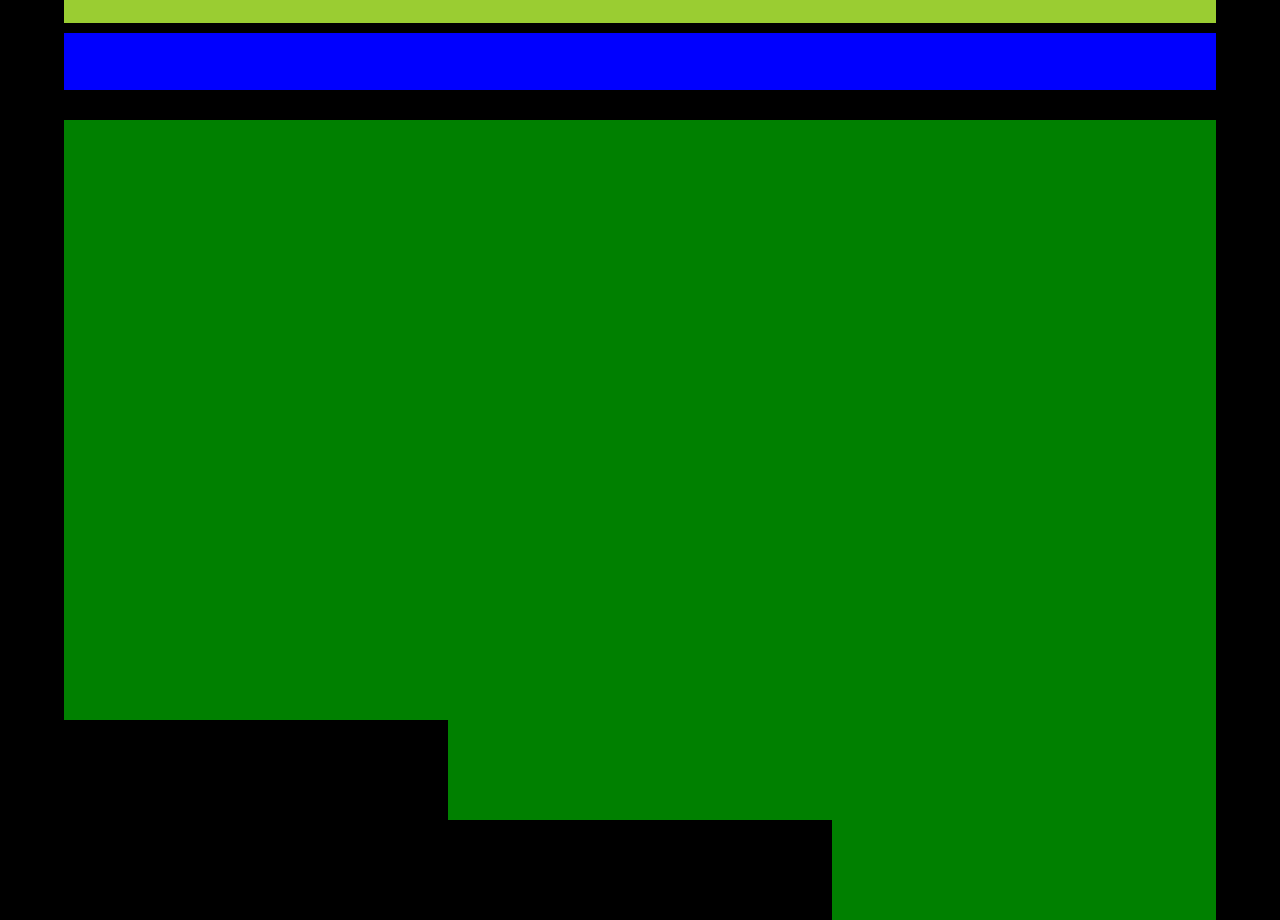
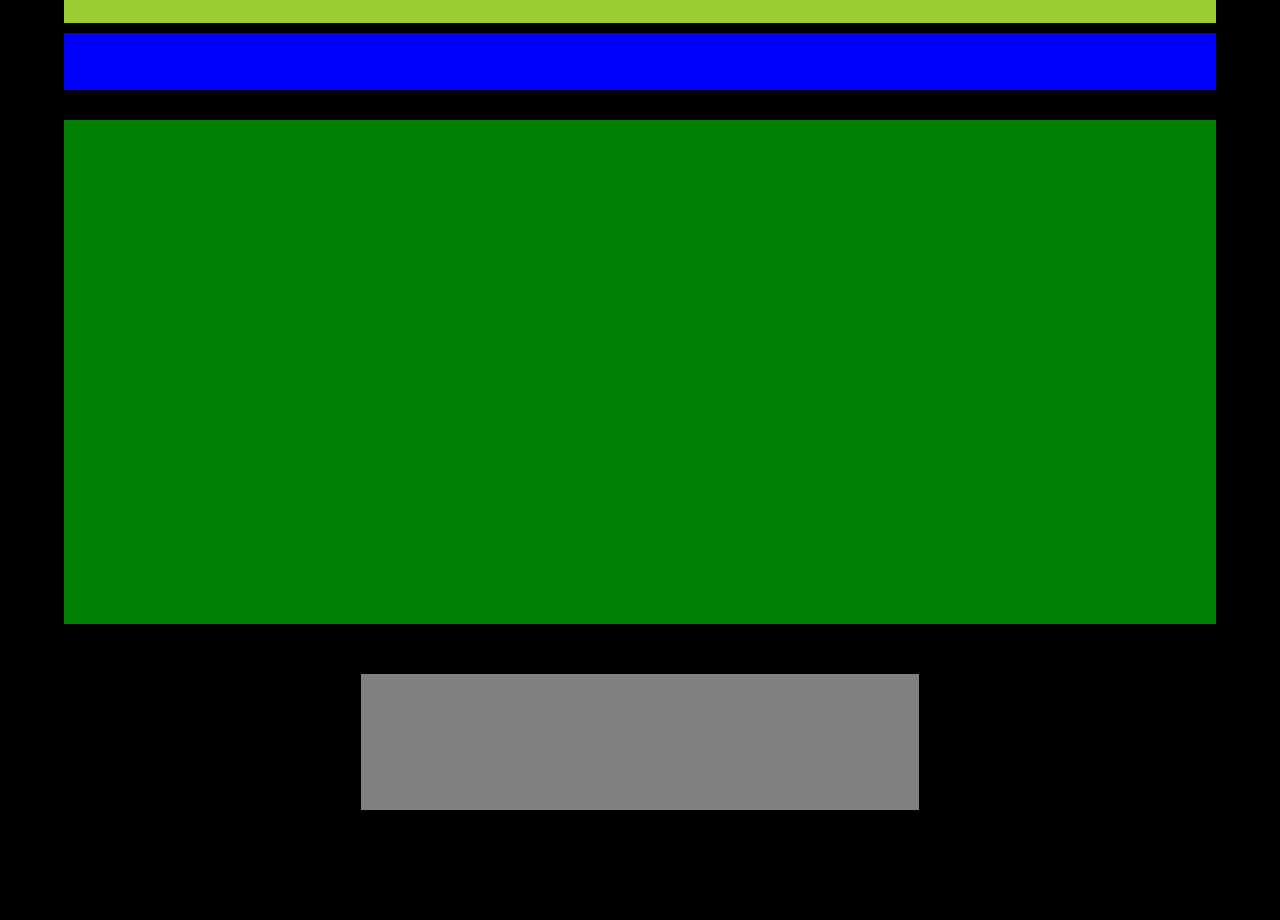
Before and after one commit to Jarelino/repair-design-project, a plain HTML site: page index.html in a window 1280 px wide. Shown: the part 7040-7960 px from the top of the page. After the commit the page ends 7850 px from the top, so only its background shows below. Drawn offline with Linux system fonts and the light colour scheme.

Commit message:
feat: add team

```diff
--- a/index.html
+++ b/index.html
@@ -149,14 +149,15 @@
             <div class="goal-steps__content"></div>
         </section>
 
-        <section class="design-progects">
-            <div class="design-progects__header"></div>
-            <div class="design-progects__description"></div>
-            <div class="design-progects__content">
-                <div class="design-progects__content_item team_item"></div>
-                <div class="design-progects__content_item team_item"></div>
-                <div class="design-progects__content_item team_item"></div>
+        <section class="team">
+            <div class="team__header"></div>
+            <div class="team__description"></div>
+            <div class="team__content">
+                <div class="team__content_item"></div>
+                <div class="team__content_item"></div>
+                <div class="team__content_item"></div>
             </div>
+            <div class="team__footer"></div>
         </section>
 
         <section></section>
--- a/main.scss
+++ b/main.scss
@@ -9,3 +9,4 @@
 @import "styles/main/fantasies";
 @import "styles/main/design_progects";
 @import "styles/main/goal_steps";
+@import "styles/main/team";
--- /dev/null
+++ b/styles/main/_team.scss
@@ -0,0 +1,47 @@
+.team
+{
+    width: 90%;
+    margin: auto;
+    margin-top: 150px;
+
+    @include flex-block(space-between);
+    flex-wrap: wrap;
+
+    &__header
+    {
+        height: 67px;
+        width: 100%;
+        background: yellowgreen;
+    }
+
+    &__description
+    {
+        width: 100%;
+        height: 57px;
+        background: blue;
+        margin-top: 10px;
+    }
+
+    &__content
+    {
+        margin-top: 30px;
+        width: 100%;
+        @include flex-block(space-between);
+
+        &_item
+        {
+            width: 421px;
+            background: green;
+            height: 504px;
+        }
+    }
+
+    &__footer
+    {
+        width: 558px;
+        margin: auto;
+        margin-top: 50px;
+        height: 136px;
+        background: gray;
+    }
+}
```
Also changed, not shown: main.css, 1 other file.
